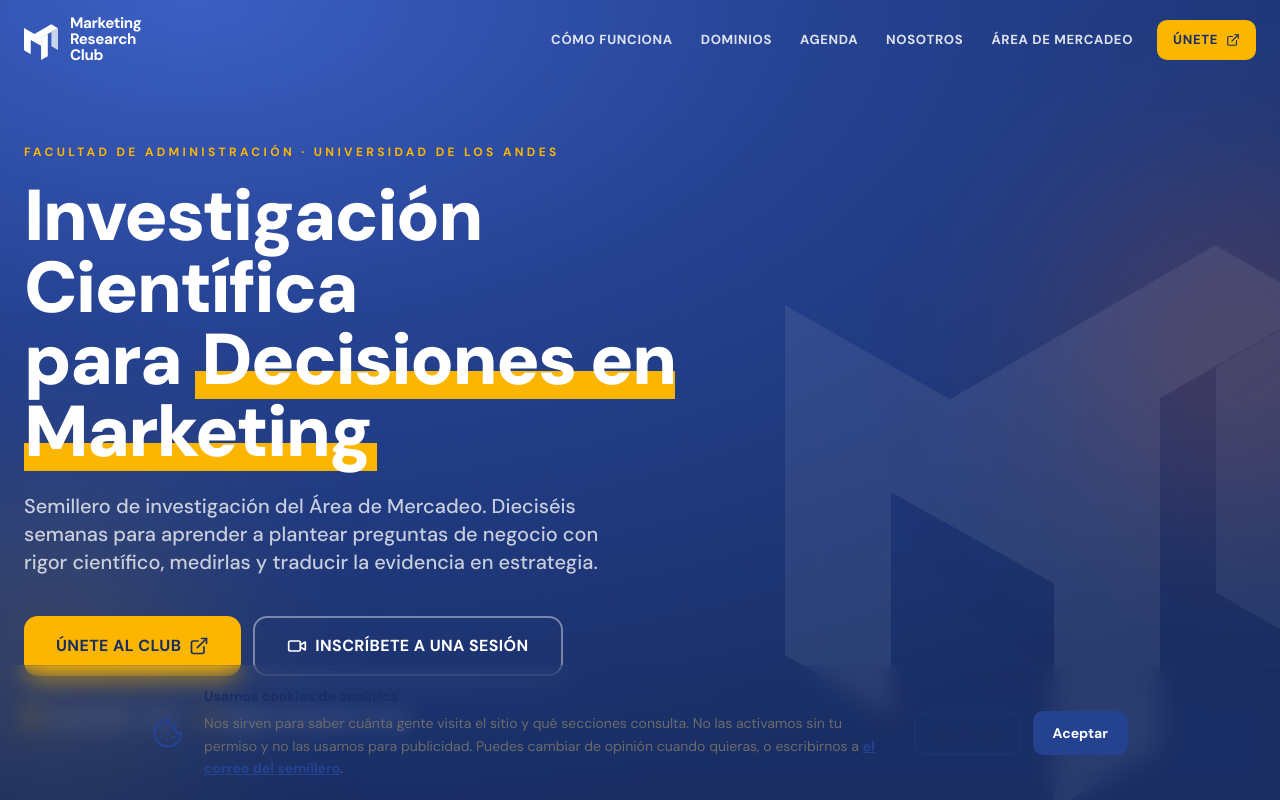
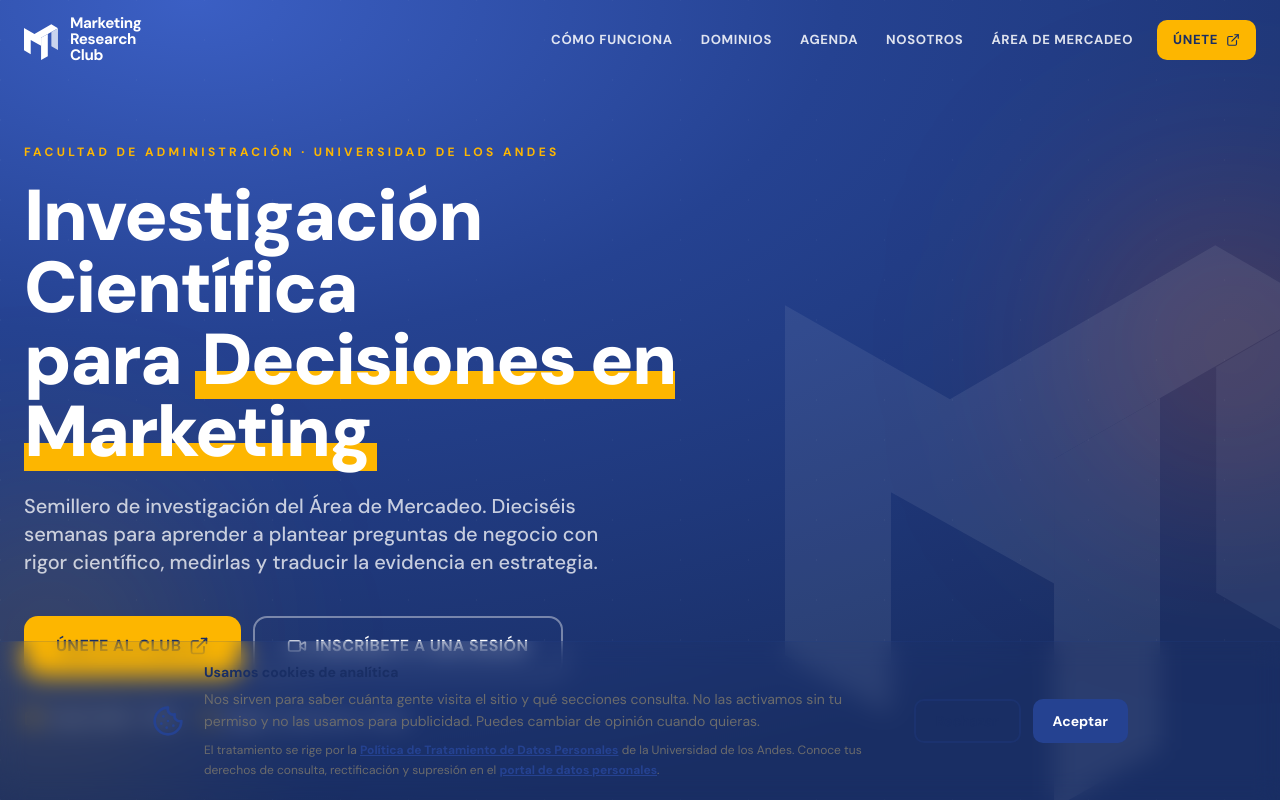
Before and after one commit to CamiloContrerasPhD/marketing-research-club, a React (Vite) app: page / in a window 1280 px wide. Shown: the top 800 px of the page. Built offline with nearby package versions, Linux system fonts and the light colour scheme.

Commit message:
Data Politics

```diff
--- a/src/components/CookieBanner.tsx
+++ b/src/components/CookieBanner.tsx
@@ -6,7 +6,7 @@
   guardarConsentimiento,
   leerConsentimiento,
 } from '@/lib/analytics';
-import { EMAIL_RECIPIENT } from '@/data/program';
+import { POLITICA_DATOS_URL, PORTAL_DATOS_URL } from '@/data/program';
 
 /**
  * Banner de consentimiento de cookies.
@@ -58,12 +58,27 @@
           <p className="mt-1.5 text-sm leading-relaxed text-mrc-gray">
             Nos sirven para saber cuánta gente visita el sitio y qué secciones
             consulta. No las activamos sin tu permiso y no las usamos para
-            publicidad. Puedes cambiar de opinión cuando quieras, o escribirnos a{' '}
+            publicidad. Puedes cambiar de opinión cuando quieras.
+          </p>
+          <p className="mt-2 text-xs leading-relaxed text-mrc-gray">
+            El tratamiento se rige por la{' '}
             <a
-              href={`mailto:${EMAIL_RECIPIENT}`}
+              href={POLITICA_DATOS_URL}
+              target="_blank"
+              rel="noopener noreferrer"
               className="font-semibold text-mrc-blue underline"
             >
-              el correo del semillero
+              Política de Tratamiento de Datos Personales
+            </a>{' '}
+            de la Universidad de los Andes. Conoce tus derechos de consulta,
+            rectificación y supresión en el{' '}
+            <a
+              href={PORTAL_DATOS_URL}
+              target="_blank"
+              rel="noopener noreferrer"
+              className="font-semibold text-mrc-blue underline"
+            >
+              portal de datos personales
             </a>
             .
           </p>
--- a/src/data/program.ts
+++ b/src/data/program.ts
@@ -77,6 +77,13 @@
  */
 export const GA_MEASUREMENT_ID = 'G-TQV1GV9NDB';
 
+/** Manual de Política de Tratamiento de Datos Personales de la Universidad. */
+export const POLITICA_DATOS_URL =
+  'https://secretariageneral.uniandes.edu.co/images/documents/Manual-Politica-Tratamiento-Datos-Personales-2020-Uniandes.pdf';
+
+/** Portal institucional de uso de datos personales. */
+export const PORTAL_DATOS_URL = 'https://usodedatospersonales.uniandes.edu.co/es/';
+
 /** Buzón del semillero. */
 export const EMAIL_RECIPIENT = 'semillero_marketing_uniandes@uniandes.onmicrosoft.com';
 
```
